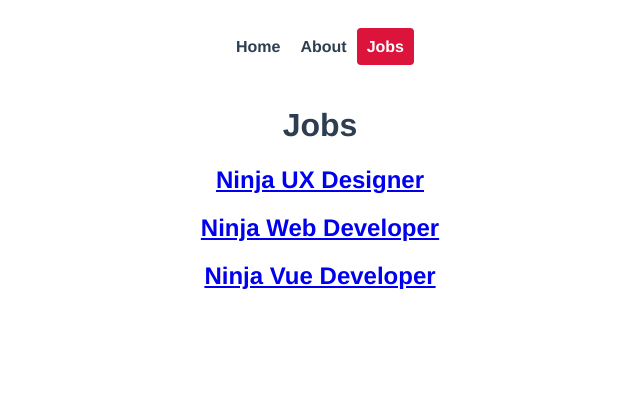
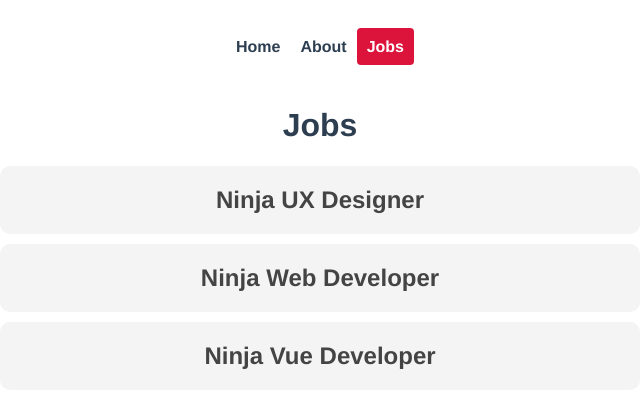
Before and after one commit to PrenitaVulpo/ninja-jobs, a Vue app: page /jobs in a window 1280 px wide. Shown: the top 408 px of the page, without its empty margins (320-960 px from the left). Built offline with nearby package versions, Linux system fonts and the light colour scheme.

Commit message:
added 404

```diff
--- a/src/router/index.js
+++ b/src/router/index.js
@@ -3,6 +3,7 @@ import Home from '../views/Home.vue'
 import About from '../views/About.vue'
 import Jobs from '../views/Jobs/Jobs.vue'
 import JobDetails from '../views/Jobs/JobDetails.vue'
+import NotFound from '../views/NotFound.vue'
 
 const routes = [
   {
@@ -23,7 +24,21 @@ const routes = [
   {
     path: '/jobs/:id',
     name: 'JobDetails',
-    component: JobDetails
+    component: JobDetails,
+		props: true
+  },
+	//redirect
+	{
+		path: '/all-jobs',
+		redirect: '/jobs',
+	},
+	//catchAll 404
+	//the catchall parameter reads all the routes the frontend tries to get
+	//the parentesis are for the regex that indicates the pattern to be catched
+	{
+    path: '/:catchAll(.*)',
+    name: 'NotFound',
+    component: NotFound
   }
 ]
 
--- a/src/views/Jobs/JobDetails.vue
+++ b/src/views/Jobs/JobDetails.vue
@@ -1,15 +1,16 @@
 <template>
 	<h1>Job details page</h1>
-	<p>The job id in {{ id }}</p>
+	<p>The job id is {{ id }}</p>
 </template>
 
 <script>
 export default {
-	data() {
-		return {
-			id: this.$route.params.id
-		}
-	},
+	props: ['id']
+	// data() {
+	// 	return {
+	// 		id: this.$route.params.id
+	// 	}
+	// },
 }
 </script>
 
--- a/src/views/Jobs/Jobs.vue
+++ b/src/views/Jobs/Jobs.vue
@@ -1,6 +1,6 @@
 <template>
   <h1>Jobs</h1>
-  <div v-for="job in jobs" :key="job.id">
+  <div v-for="job in jobs" :key="job.id" class="job">
     <router-link :to="{ name: 'JobDetails', params: { id: job.id}}">
 	    <h2>{{ job.title }}</h2>
 		</router-link>
@@ -22,5 +22,19 @@ export default {
 </script>
 
 <style>
-
+	.job h2{
+    background: #f4f4f4;
+    padding: 20px;
+    border-radius: 10px;
+    margin: 10px auto;
+    max-width: 600px;
+    cursor: pointer;
+    color: #444;
+  }
+  .job h2:hover {
+    background: #ddd;
+  }
+  .job a{
+    text-decoration: none;
+  }
 </style>
--- /dev/null
+++ b/src/views/NotFound.vue
@@ -0,0 +1,12 @@
+<template>
+  <h2>404</h2>
+  <h3>That page does not exist</h3>
+</template>
+
+<script>
+export default {
+}
+</script>
+
+<style>
+</style>
```
